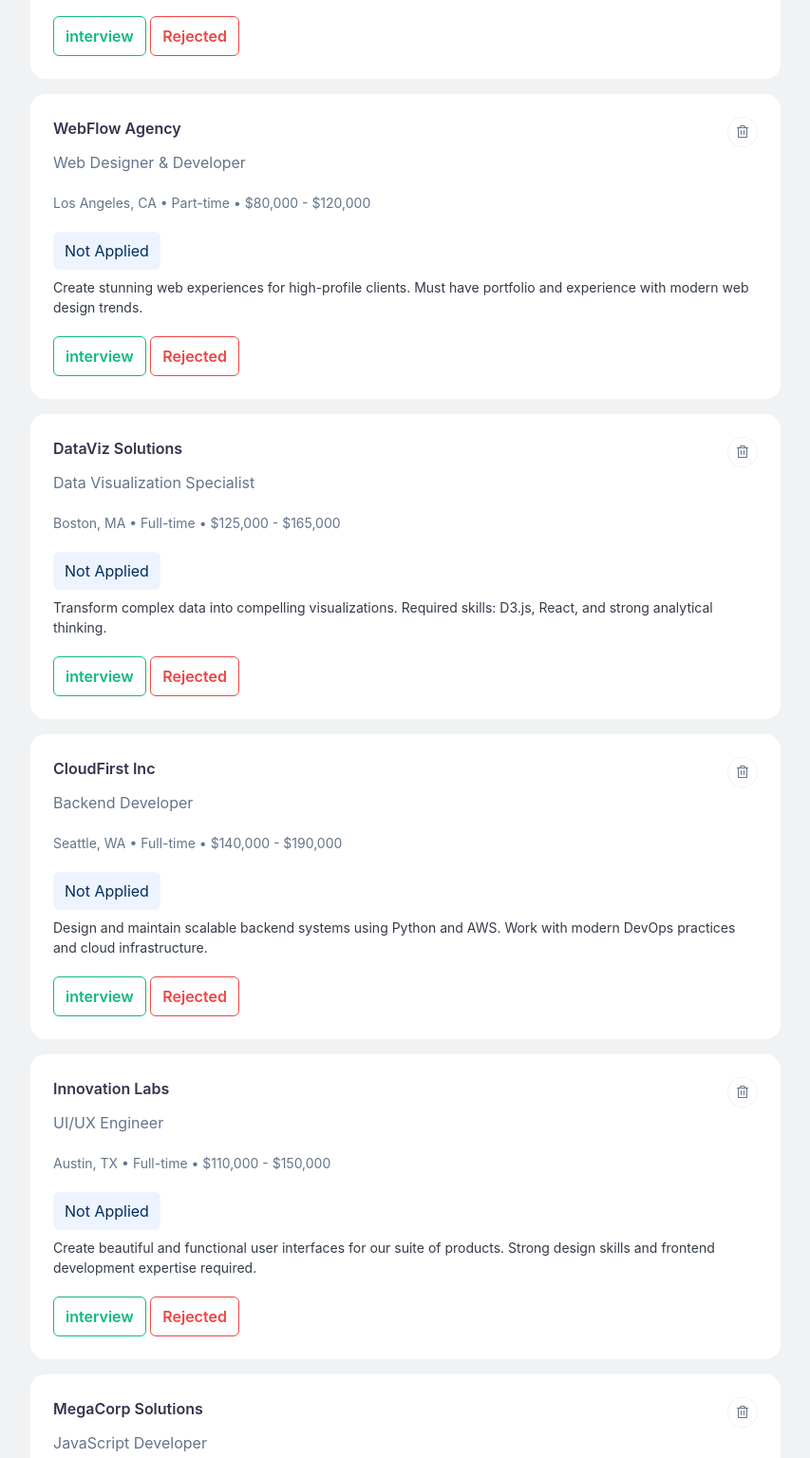
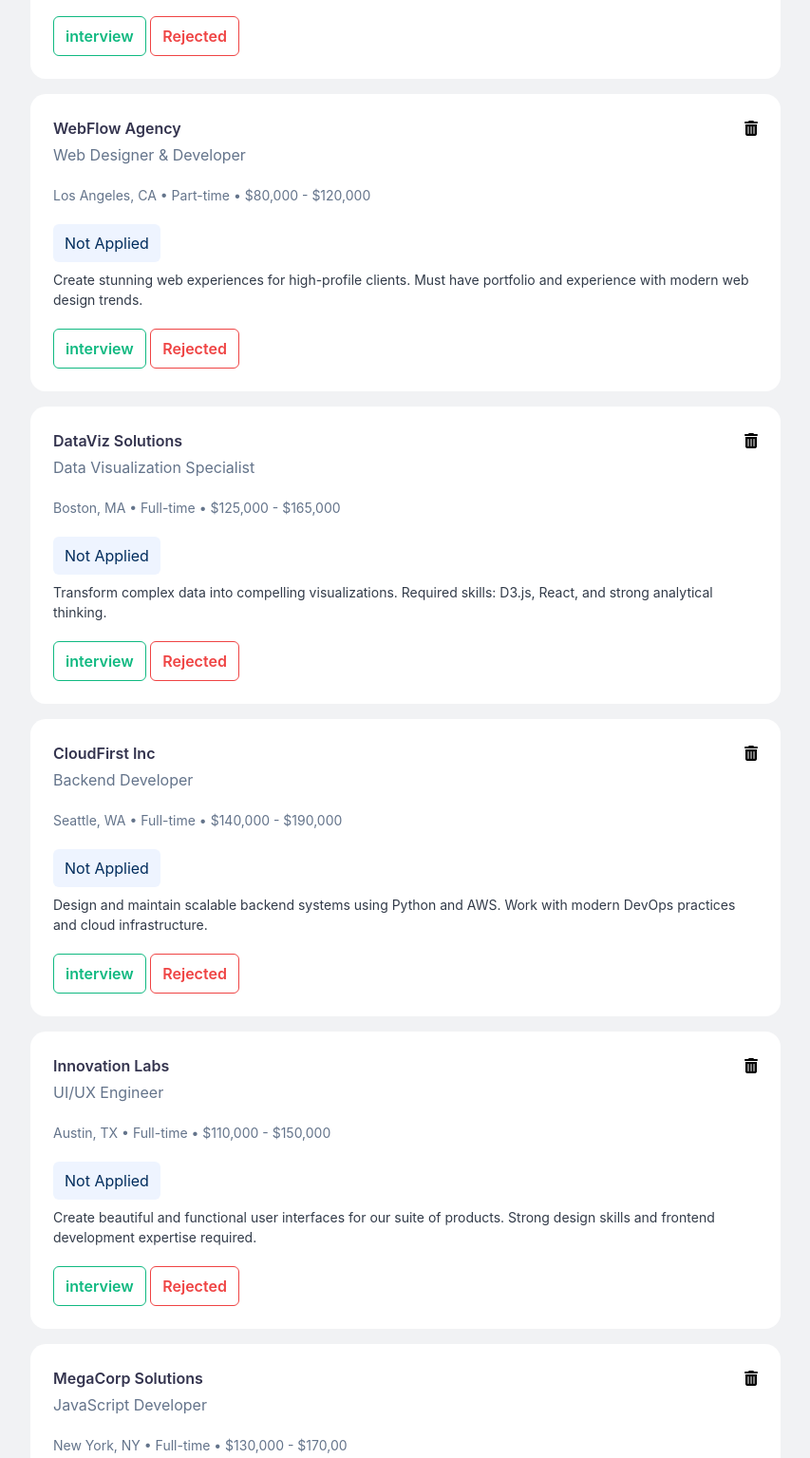
Before and after one commit to nabid28/Assinment-04, a plain HTML site: page B13-A4-PH-Job-Tracker/index.html in a window 1280 px wide. Shown: the part 589-2124 px from the top of the page at 95% size, without its empty margins (213-1066 px from the left). Drawn offline with nearby package versions, Linux system fonts and the light colour scheme.

Commit message:
almost done

```diff
--- a/B13-A4-PH-Job-Tracker/index.html
+++ b/B13-A4-PH-Job-Tracker/index.html
@@ -77,9 +77,9 @@ Full-time
       <!-- Card-02 -->
 
         <div class="bg-white mt-4 p-6 rounded-2xl card">
-            <div class="flex justify-between card">
+            <div class="flex justify-between  ">
                 <div class="text-[#002C] font-semibold text-4.5  ">WebFlow Agency</div>
-                <button class="delete"><img src="Group 1.png" alt="" srcset=""></button>
+                <button class="delete"><i class="fa-solid fa-trash-can delete"></i></button>
                 </div>
                 <div><h3 class="pt-1 text-[#64748B]  font-normal text-4">Web Designer & Developer</h3>
                 <h4 class="pt-5 font-normal text-[14px] text-[#64748B]">Los Angeles, CA
@@ -88,20 +88,23 @@ Part-time
 •
  $80,000 - $120,000</h4>
 <button class="bg-[#EEF4FF] text-[#002C5C] px-3 py-2 mt-5 rounded-md status">Not Applied</button>
-<h5 class="pt-2 font-normal text-[14px] text-[#323B49]">Create stunning web experiences for high-profile clients. Must have portfolio and experience with modern web design trends.</h5></div>
+<h5 class="pt-2 font-normal text-[14px] text-[#323B49]">Create stunning web experiences for high-profile clients. Must have portfolio and experience with modern web design trends.
+</h5></div>
 <div class="flex mt-5 ">
     <div><button class="border border-[#10B981] text-[#10B981] px-3 py-2 rounded-md font-semibold tex-[14px] hover:bg-green-500 hover:text-black interview" >interview</button>
-    <button class="border border-[#EF4444] text-[#EF4444] px-3 py-2 rounded-md font-semibold tex-[14px]  hover:bg-red-500 hover:text-black rejected">Rejected</button></div>
+    <button class="border border-[#EF4444] text-[#EF4444] px-3 py-2 rounded-md font-semibold tex-[14px] hover:bg-red-500 hover:text-black rejected">Rejected</button></div>
 </div>
             </div>
         </div>
+
+
 
       <!-- Card-03 -->
 
         <div class="bg-white mt-4 p-6 rounded-2xl card">
             <div class="flex justify-between  ">
                 <div class="text-[#002C] font-semibold text-4.5  ">DataViz Solutions</div>
-                <button class="delete"><img src="Group 1.png" alt="" srcset=""></button>
+                <button class="delete"><i class="fa-solid fa-trash-can delete"></i></button>
                 </div>
                 <div><h3 class="pt-1 text-[#64748B]  font-normal text-4">Data Visualization Specialist</h3>
                 <h4 class="pt-5 font-normal text-[14px] text-[#64748B]">Boston, MA
@@ -124,7 +127,7 @@ Part-time
         <div class="bg-white mt-4 p-6 rounded-2xl card ">
             <div class="flex justify-between ">
                 <div class="text-[#002C] font-semibold text-4.5  ">CloudFirst Inc</div>
-               <button class="delete"><img src="Group 1.png" alt="" srcset=""></button>
+               <button class="delete"><i class="fa-solid fa-trash-can delete"></i></button>
                 </div>
                 <div><h3 class="pt-1 text-[#64748B]  font-normal text-4">Backend Developer</h3>
                 <h4 class="pt-5 font-normal text-[14px] text-[#64748B]">Seattle, WA
@@ -146,7 +149,7 @@ Part-time
         <div class="bg-white mt-4 p-6 rounded-2xl card">
             <div class="flex justify-between ">
                 <div class="text-[#002C] font-semibold text-4.5  ">Innovation Labs</div>
-                <button class="delete"><img src="Group 1.png" alt="" srcset=""></button>
+                <button class="delete"><i class="fa-solid fa-trash-can delete"></i></button>
                 </div>
                 <div><h3 class="pt-1 text-[#64748B]  font-normal text-4">UI/UX Engineer</h3>
                 <h4 class="pt-5 font-normal text-[14px] text-[#64748B]">Austin, TX
@@ -168,7 +171,7 @@ Part-time
         <div class="bg-white mt-4 p-6 rounded-2xl card">
             <div class="flex justify-between ">
                 <div class="text-[#002C] font-semibold text-4.5  ">MegaCorp Solutions</div>
-               <button class="delete"><img src="Group 1.png" alt="" srcset=""></button>
+               <button class="delete"><i class="fa-solid fa-trash-can delete"></i></button>
                 </div>
                 <div><h3 class="pt-1 text-[#64748B]  font-normal text-4">JavaScript Developer</h3>
                 <h4 class="pt-5 font-normal text-[14px] text-[#64748B]">New York, NY
@@ -190,7 +193,7 @@ Full-time
         <div class="bg-white mt-4 p-6 rounded-2xl card">
             <div class="flex justify-between ">
                 <div class="text-[#002C] font-semibold text-4.5  ">StartupXYZ</div>
-               <button class="delete"><img src="Group 1.png" alt="" srcset=""></button>
+               <button class="delete"><i class="fa-solid fa-trash-can delete"></i></button>
                 </div>
                 <div><h3 class="pt-1 text-[#64748B]  font-normal text-4">Full Stack Engineer</h3>
                 <h4 class="pt-5 font-normal text-[14px] text-[#64748B]">Remote
@@ -212,7 +215,7 @@ Full-time
         <div class="bg-white mt-4 p-6 rounded-2xl card">
             <div class="flex justify-between  ">
                 <div class="text-[#002C] font-semibold text-4.5  ">TechCorp Industries</div>
-                <button class="delete"><img src="Group 1.png" alt="" srcset=""></button>
+                <button class="delete"><i class="fa-solid fa-trash-can delete"></i></button>
                 </div>
                 <div><h3 class="pt-1 text-[#64748B]  font-normal text-4">Senior Frontend Developer</h3>
                 <h4 class="pt-5 font-normal text-[14px] text-[#64748B]">San Francisco, CA
```
